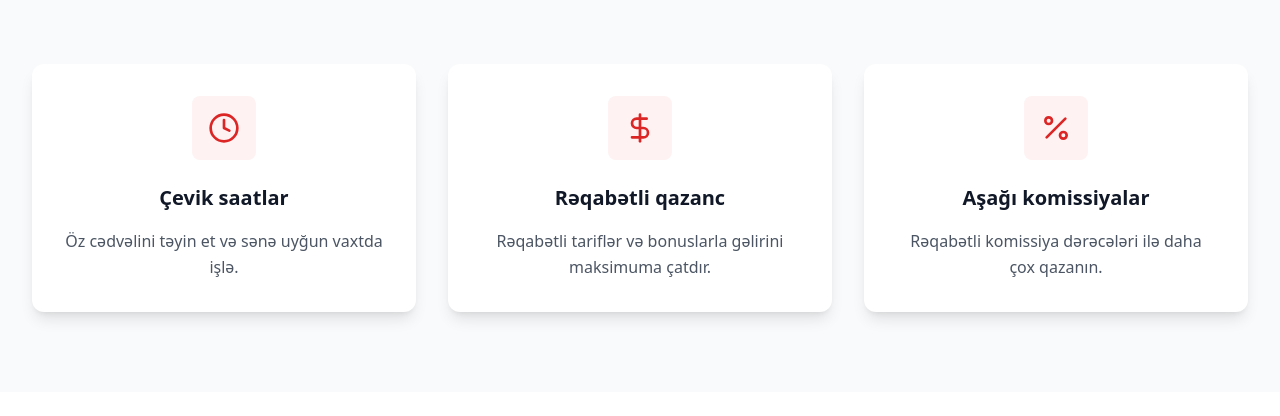
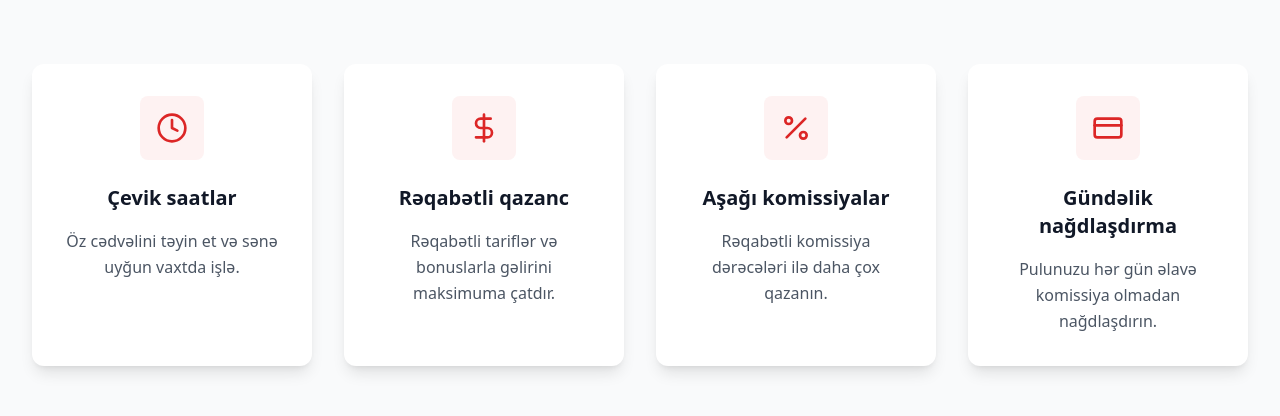
Before and after one commit to gurbanovazer/websiteyango, a React (Vite) app: page / in a window 1280 px wide. Shown: the part 756-1172 px from the top of the page. Built offline with nearby package versions, Linux system fonts and the light colour scheme.

Commit message:
Add daily cash-out benefit

```diff
--- a/src/components/Benefits.tsx
+++ b/src/components/Benefits.tsx
@@ -1,5 +1,5 @@
 import React from 'react';
-import { Clock, DollarSign, Percent } from 'lucide-react';
+import { Clock, DollarSign, Percent, CreditCard } from 'lucide-react';
 import { useTranslation } from 'react-i18next';
 
 const Benefits: React.FC = () => {
@@ -20,6 +20,11 @@ const Benefits: React.FC = () => {
       icon: <Percent className="w-8 h-8 text-red-600" />,
       title: t('benefits.lowCommissions.title'),
       description: t('benefits.lowCommissions.description')
+    },
+    {
+      icon: <CreditCard className="w-8 h-8 text-red-600" />,
+      title: t('benefits.dailyCashout.title'),
+      description: t('benefits.dailyCashout.description')
     }
   ];
 
@@ -35,7 +40,7 @@ const Benefits: React.FC = () => {
           </p>
         </div>
 
-        <div className="grid grid-cols-1 md:grid-cols-3 gap-8">
+        <div className="grid grid-cols-1 md:grid-cols-2 lg:grid-cols-4 gap-8">
           {benefits.map((benefit, index) => (
             <div
               key={index}
--- a/src/locales/az/translation.json
+++ b/src/locales/az/translation.json
@@ -35,6 +35,10 @@
     "lowCommissions": {
       "title": "Aşağı komissiyalar",
       "description": "Rəqabətli komissiya dərəcələri ilə daha çox qazanın."
+    },
+    "dailyCashout": {
+      "title": "Gündəlik nağdlaşdırma",
+      "description": "Pulunuzu hər gün əlavə komissiya olmadan nağdlaşdırın."
     }
   },
   "howItWorks": {
--- a/src/locales/ru/translation.json
+++ b/src/locales/ru/translation.json
@@ -35,6 +35,10 @@
     "lowCommissions": {
       "title": "Низкие комиссии",
       "description": "Зарабатывайте больше с конкурентными комиссионными ставками."
+    },
+    "dailyCashout": {
+      "title": "Ежедневное обналичивание",
+      "description": "Обналичивайте ваши деньги каждый день без дополнительных комиссий."
     }
   },
   "howItWorks": {
```
